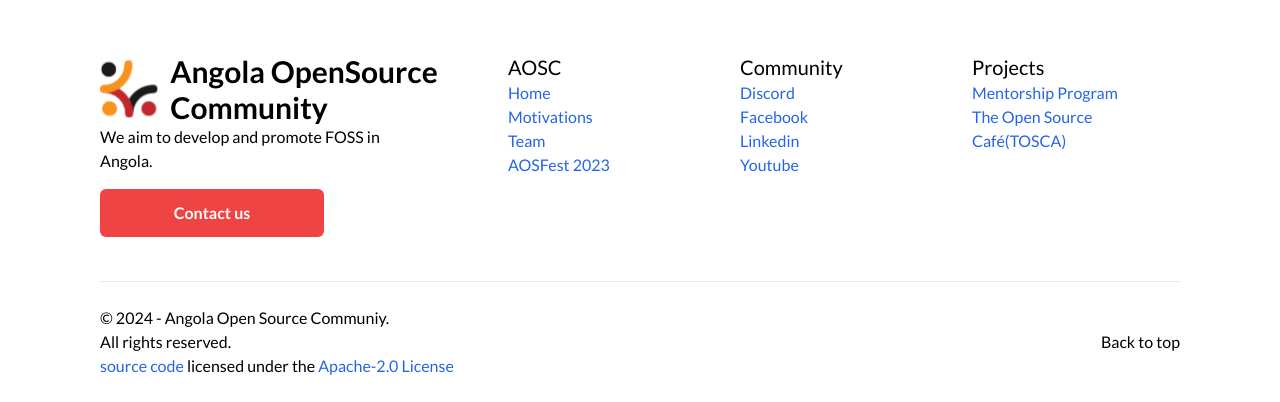
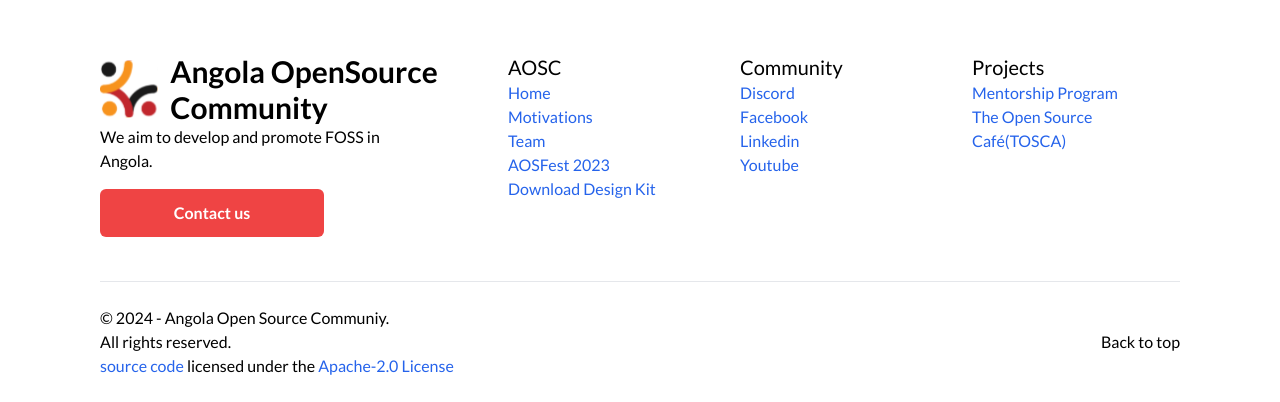
Before and after one commit to angolaosc/angolaosc.org, a Next.js app: page / in a window 1280 px wide. Shown: the part 5146-5548 px from the top of the page. Built offline with nearby package versions, Linux system fonts and the light colour scheme.

Commit message:
added design kit

```diff
--- a/src/app/components/footer/index.tsx
+++ b/src/app/components/footer/index.tsx
@@ -83,6 +83,15 @@
                     className="dark:text-sky-400 hover:text-black transition-colors duration-[0.3s] ease-linear"
                   >
                     AOSFest 2023
+                  </NextLink>
+                </li>
+                <li>
+                  <NextLink
+                    href={"https://drive.google.com/file/d/1uIQixQ0G0wGaDBTDUTBh5FzMvjejb8PW/view?usp=drive_link"}
+                    target="_blank"
+                    className="dark:text-sky-400 hover:text-black transition-colors duration-[0.3s] ease-linear"
+                  >
+                    Download Design Kit
                   </NextLink>
                 </li>
               </ul>
```
